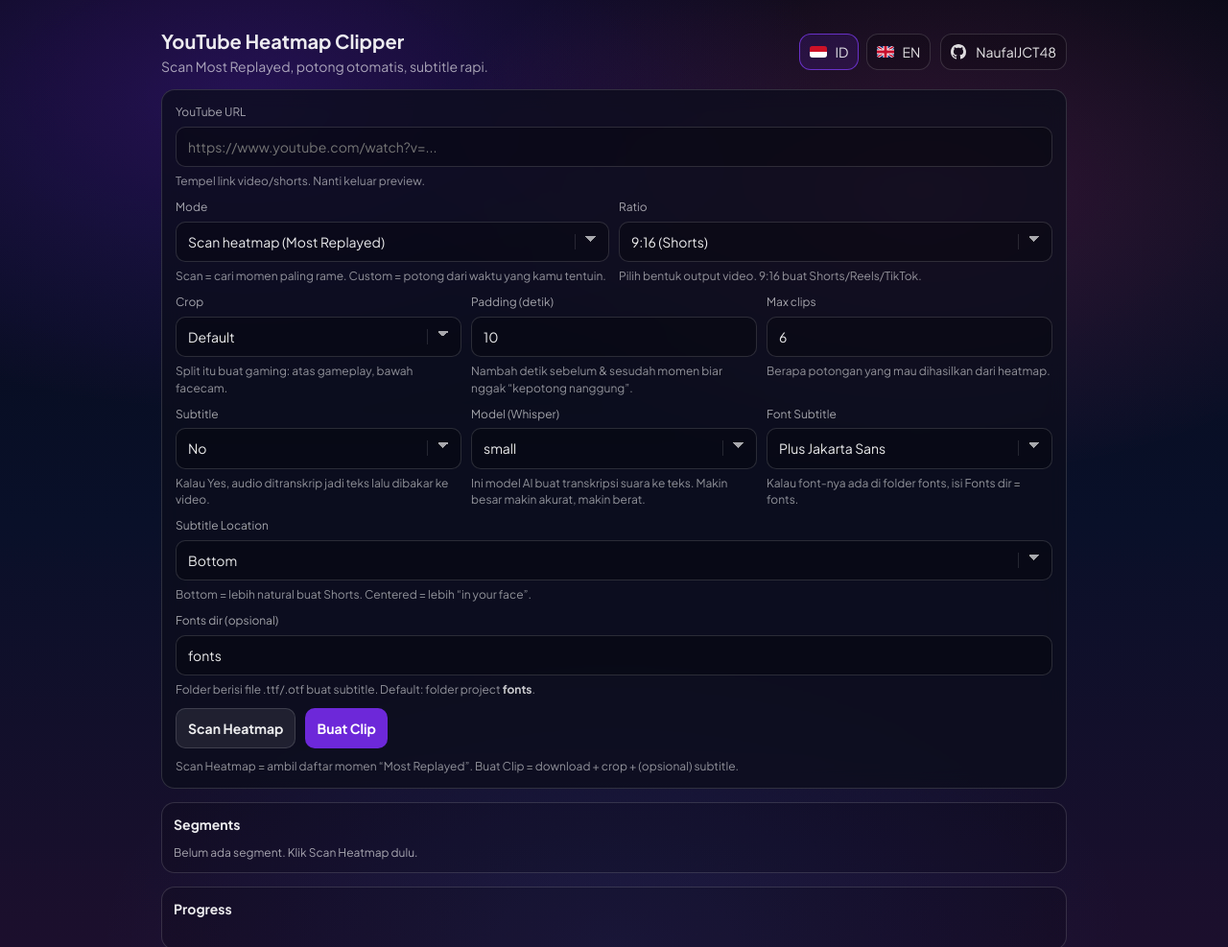
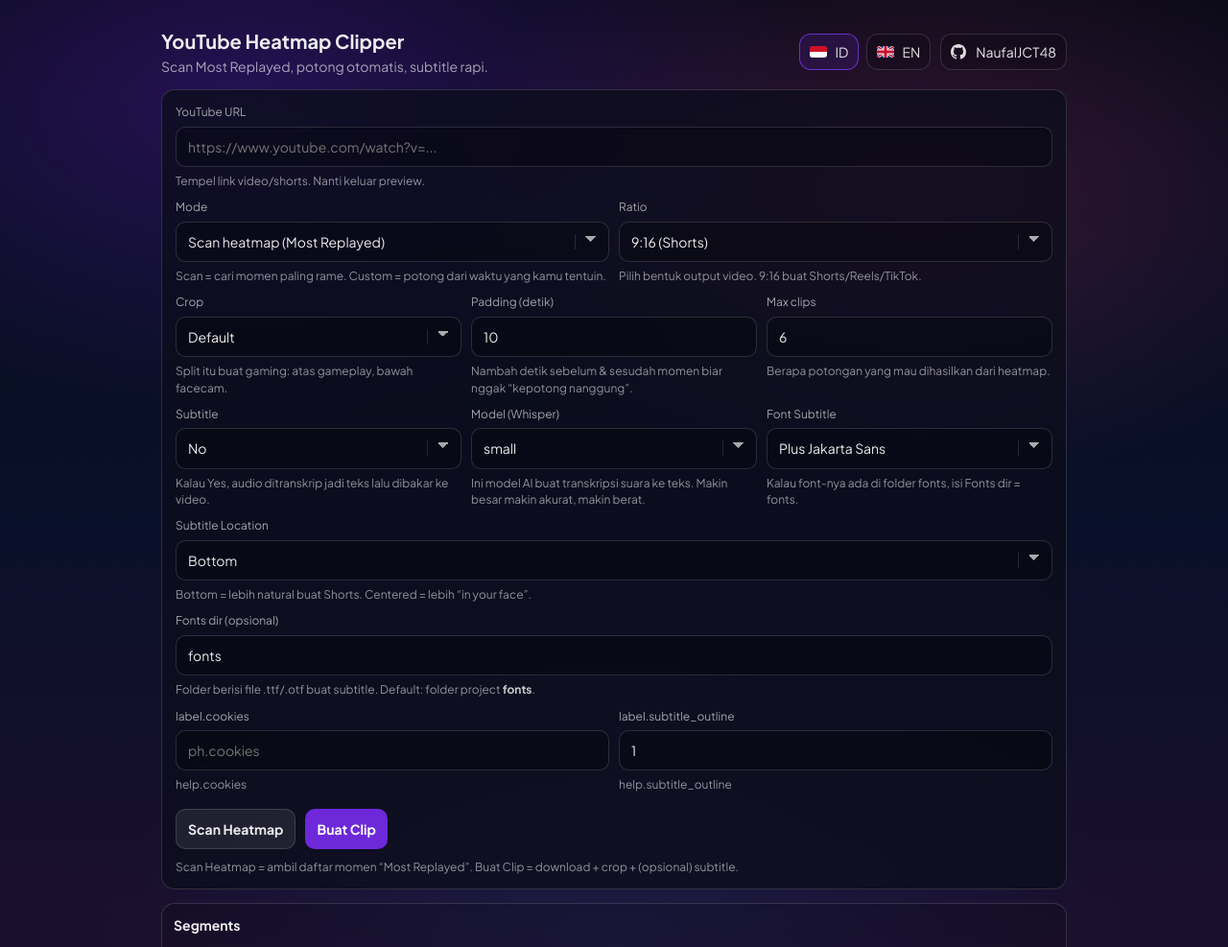
Before and after one commit to KahfiSmith/n8n-content-automation, a Flask app: page / in a window 1280 px wide. Shown: the whole page at 96% size. Run offline with Flask 3, Linux system fonts and the light colour scheme; some libraries are stand-ins or nearby versions.

Commit message:
feat: add optional YouTube cookies input and subtitle outline settings in index.html

```diff
--- a/python_clipper/templates/index.html
+++ b/python_clipper/templates/index.html
@@ -158,6 +158,19 @@
           <div class="help" data-i18n="help.subtitle_fontsdir">Folder berisi file .ttf/.otf buat subtitle. Default: folder project <b>fonts</b>.</div>
         </div>
 
+        <div class="grid2">
+          <div class="row">
+            <label class="label" data-i18n="label.cookies">Cookies File (opsional)</label>
+            <input id="cookies" class="input" placeholder="youtube_cookies.txt" data-i18n-placeholder="ph.cookies" />
+            <div class="help" data-i18n="help.cookies">Path ke file cookies YouTube (Netscape format). Export dari browser untuk hindari blokir bot.</div>
+          </div>
+          <div class="row">
+            <label class="label" data-i18n="label.subtitle_outline">Subtitle Outline</label>
+            <input id="subtitle_outline" class="input" type="number" min="0" value="1" />
+            <div class="help" data-i18n="help.subtitle_outline">Ketebalan outline subtitle (pixel). 0 = tanpa outline.</div>
+          </div>
+        </div>
+
         <div id="customBox" class="grid2 hide">
           <div class="row">
             <label class="label" data-i18n="label.start">Start (detik atau mm:ss)</label>
```
